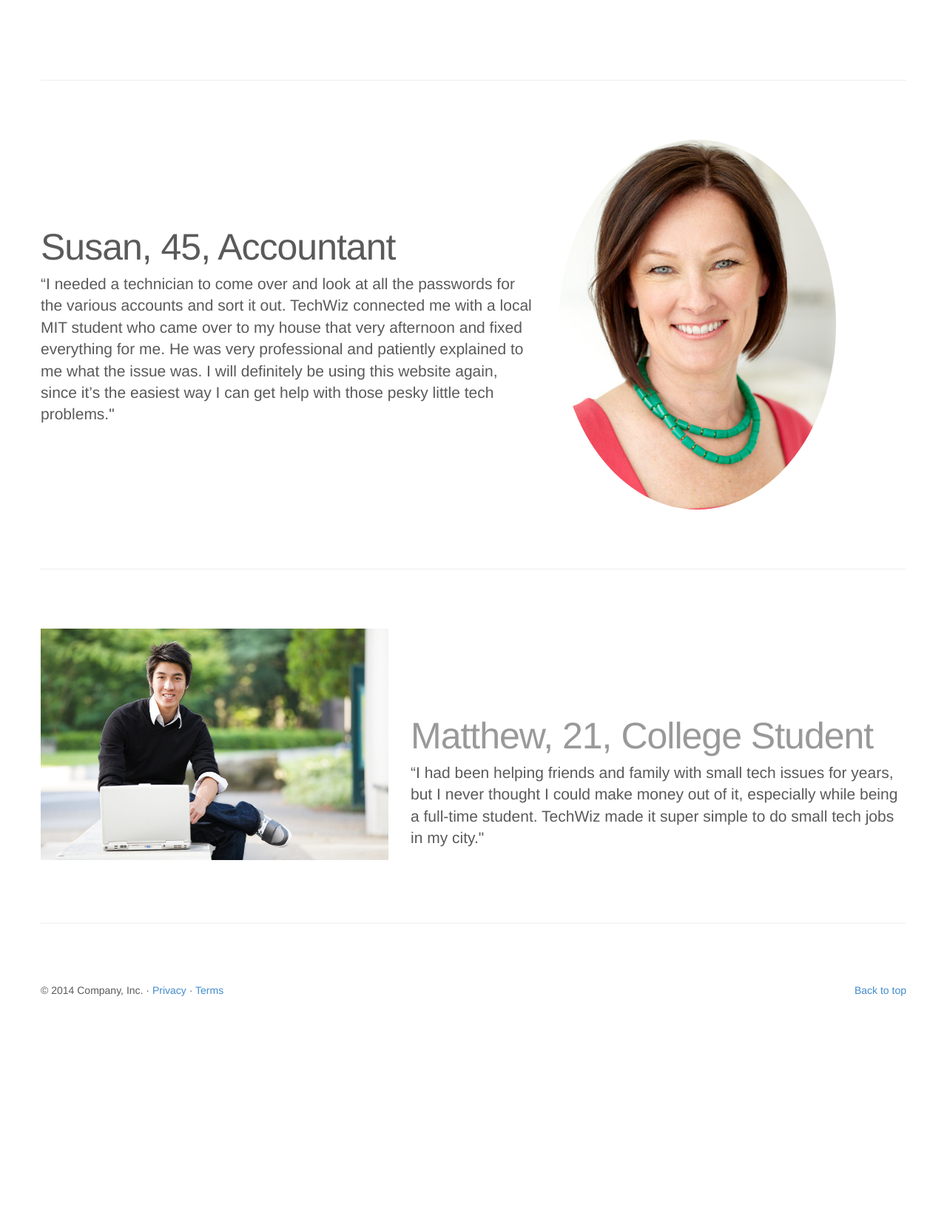
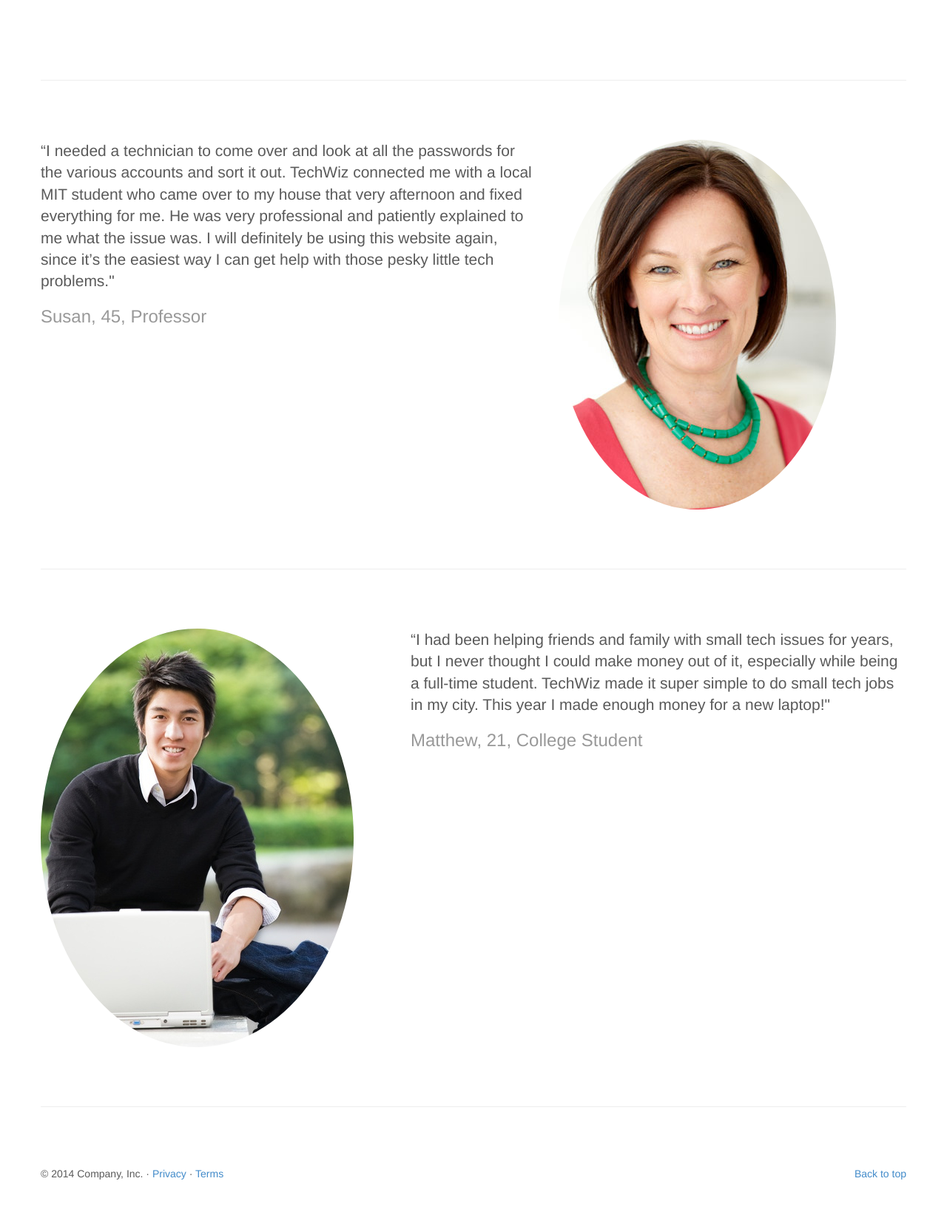
Before and after one commit to CaptainKanuk/techwiz, a Django app: page / in a window 1280 px wide. Shown: the part 1225-2872 px from the top of the page at 74% size. Before the commit the page ends 2572 px from the top, so only its background shows below. Run offline with Django 3.2, Linux system fonts and the light colour scheme; some libraries are stand-ins or nearby versions.

Commit message:
Changed content

```diff
--- a/templates/pages/index.html
+++ b/templates/pages/index.html
@@ -92,8 +92,8 @@
 
     <div class="row featurette">
         <div class="col-md-7">
-            <h2 class="featurette-heading">Susan, 45, Accountant</h2>
             <p class="lead">“I needed a technician to come over and look at all the passwords for the various accounts and sort it out. TechWiz connected me with a local MIT student who came over to my house that very afternoon and fixed everything for me. He was very professional and patiently explained to me what the issue was. I will definitely be using this website again, since it’s the easiest way I can get help with those pesky little tech problems."</p>
+            <h3><span class="text-muted">Susan, 45, Professor</span></h3>
         </div>
         <div class="col-md-5">
             <img src="{{ STATIC_URL }}/img/woman.jpg" class="img-circle" class="featurette-image img-responsive" data-src="holder.js/500x500/auto" alt="We have no idea who she is.">
@@ -104,11 +104,11 @@
 
     <div class="row featurette">
         <div class="col-md-5">
-            <img src="{{ STATIC_URL }}/img/collegedude.jpg" class="featurette-image img-responsive" data-src="holder.js/500x500/auto" alt="This guy definitely didn't say that.">
+            <img src="{{ STATIC_URL }}/img/picstudent.jpg" class="img-circle" class="featurette-image img-responsive" data-src="holder.js/500x500/auto" alt="This guy definitely didn't say that.">
                 </div>
         <div class="col-md-7">
-            <h2 class="featurette-heading"><span class="text-muted">Matthew, 21, College Student</span></h2>
-            <p class="lead">“I had been helping friends and family with small tech issues for years, but I never thought I could make money out of it, especially while being a full-time student. TechWiz made it super simple to do small tech jobs in my city."</p>
+            <p class="lead">“I had been helping friends and family with small tech issues for years, but I never thought I could make money out of it, especially while being a full-time student. TechWiz made it super simple to do small tech jobs in my city. This year I made enough money for a new laptop!"</p>
+            <h3><span class="text-muted">Matthew, 21, College Student</span></h3>
         </div>
     </div>
 
```
Also changed, not shown: static/img/collegedude.jpg (deleted), static/img/picstudent.jpg (added).
